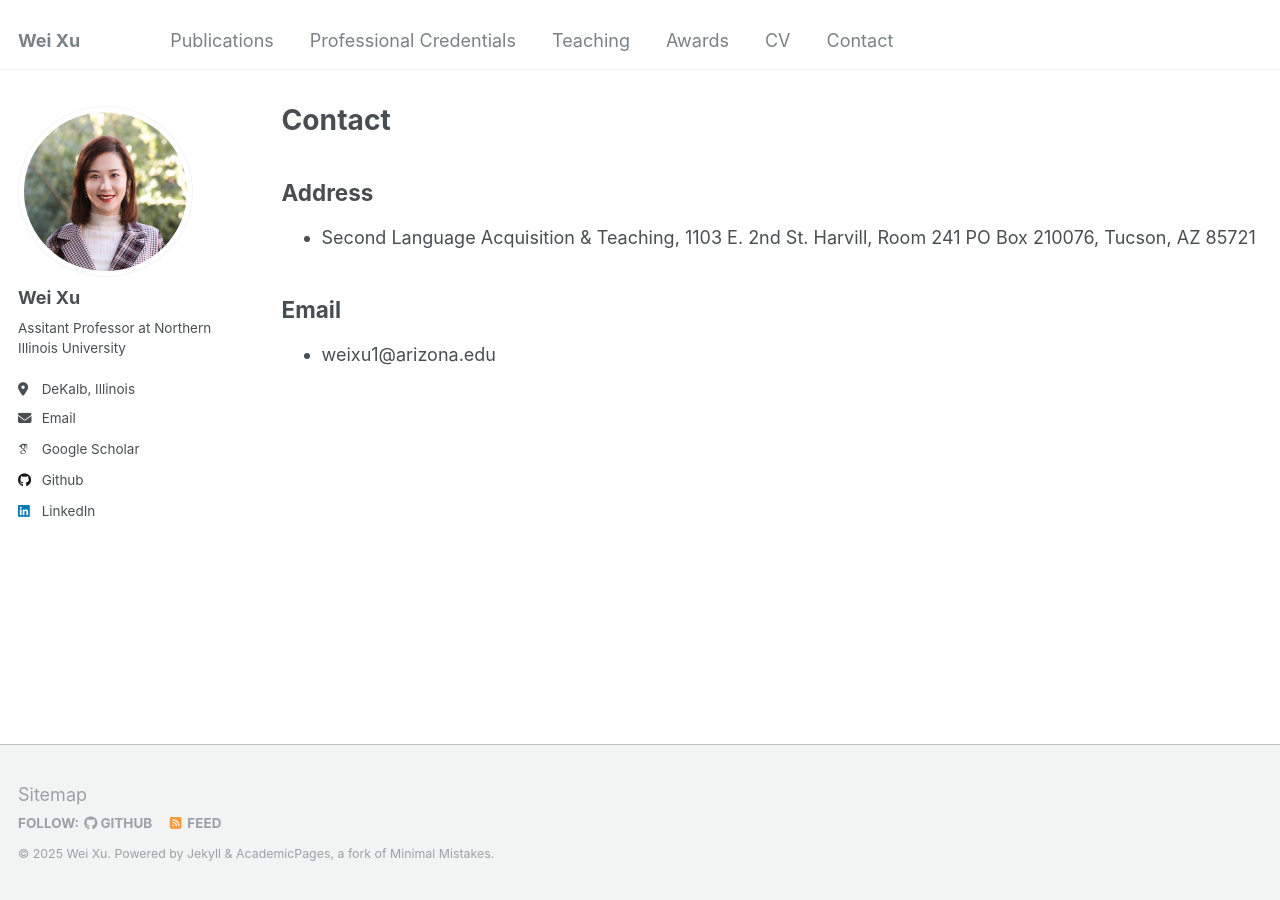
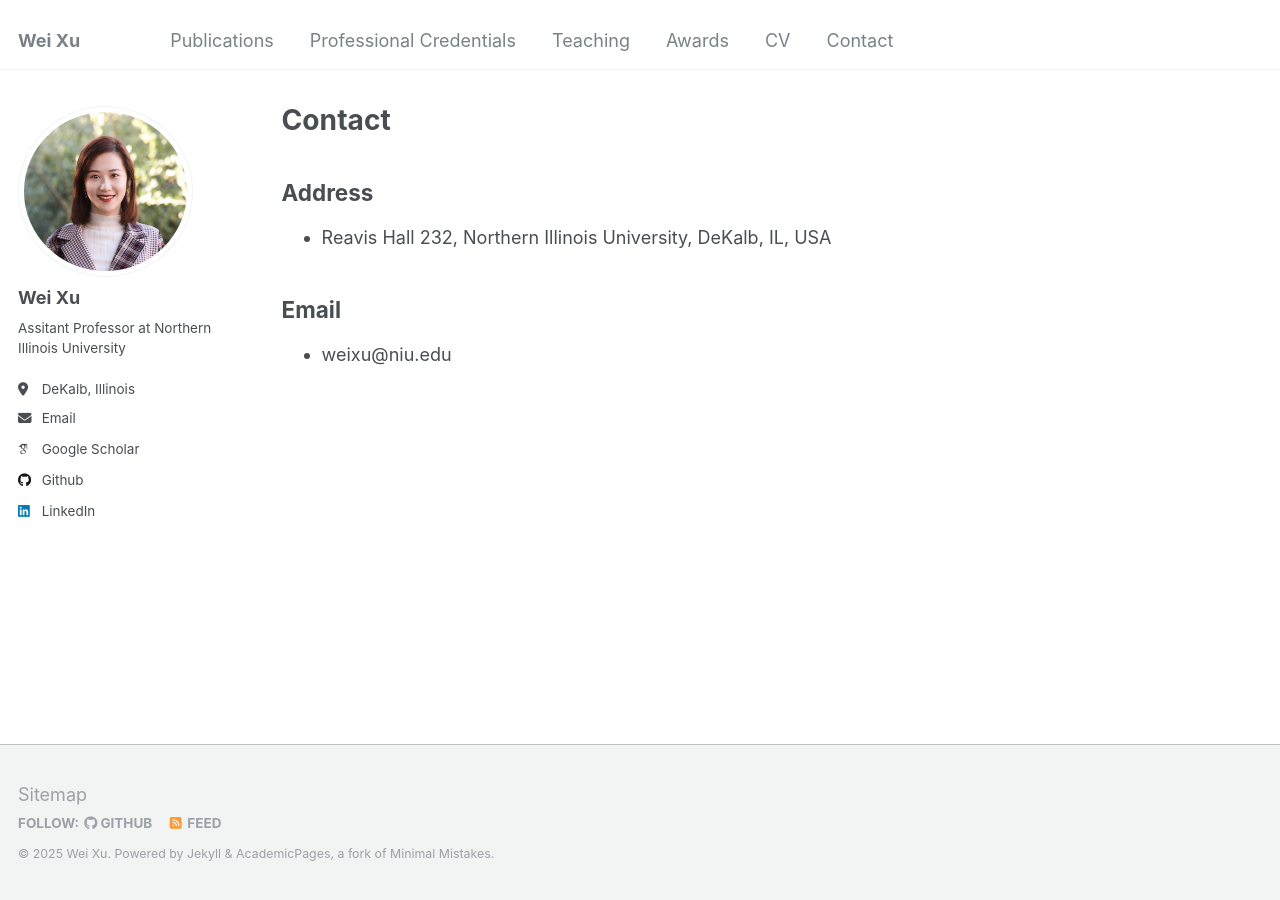
Before and after one commit to weixu-vivian/weixu-vivian.github.io, a Jekyll site: the page built from _pages/Contact.md, in a window 1280 px wide. Built offline with Jekyll 4.4.1, drawn with Linux system fonts in a browser that asks for light colours; some web fonts are replaced.

Commit message:
Contact.md

```diff
--- a/_pages/Contact.md
+++ b/_pages/Contact.md
@@ -8,10 +8,9 @@ author_profile: true
 
 ## Address
 
-* Second Language Acquisition & Teaching, 1103 E. 2nd St. Harvill, Room 241
-  PO Box 210076, Tucson, AZ 85721
+* Reavis Hall 232, Northern Illinois University, DeKalb, IL, USA
 
 
 ## Email
 
-* weixu1@arizona.edu
+* weixu@niu.edu
```
